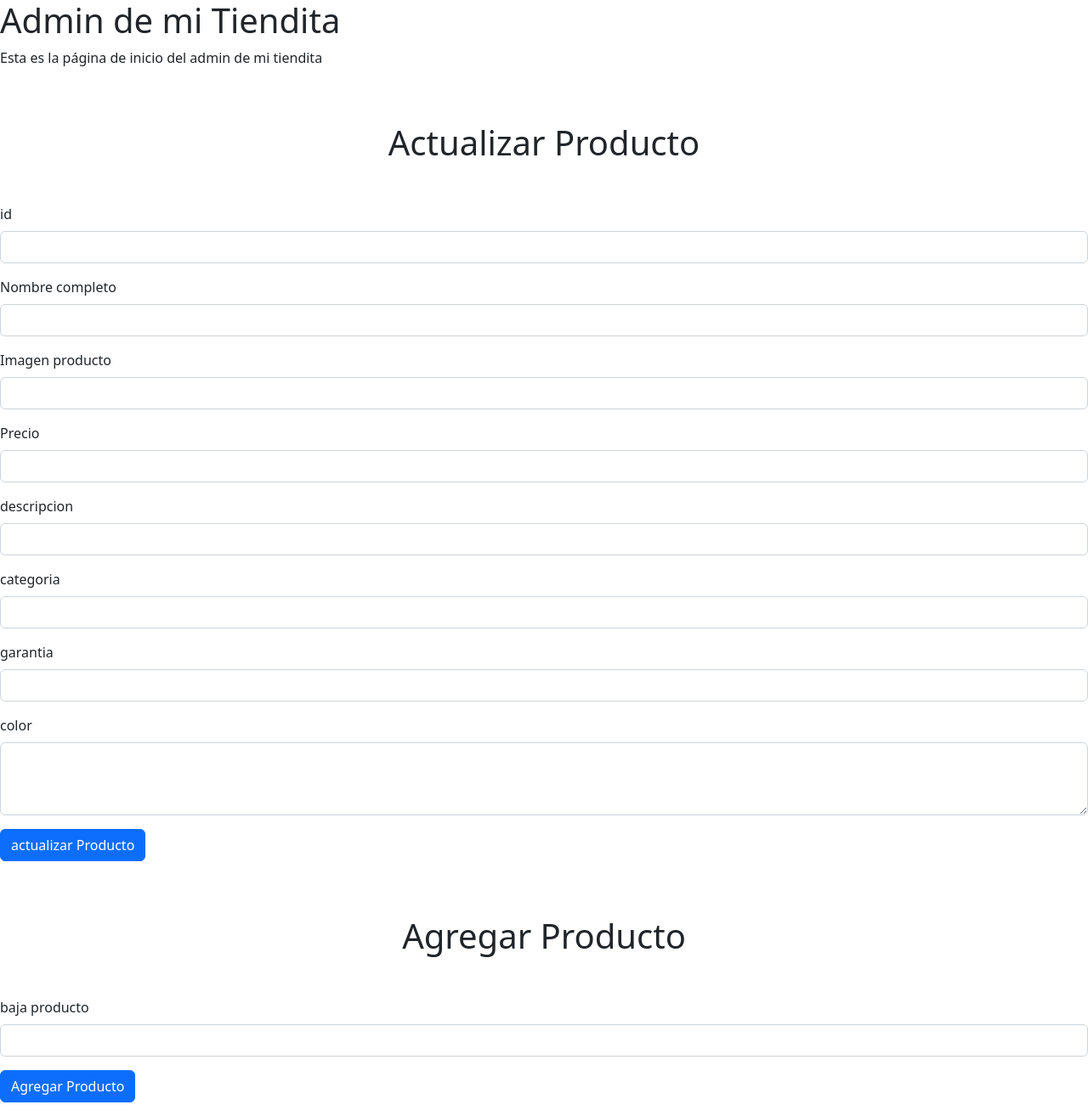
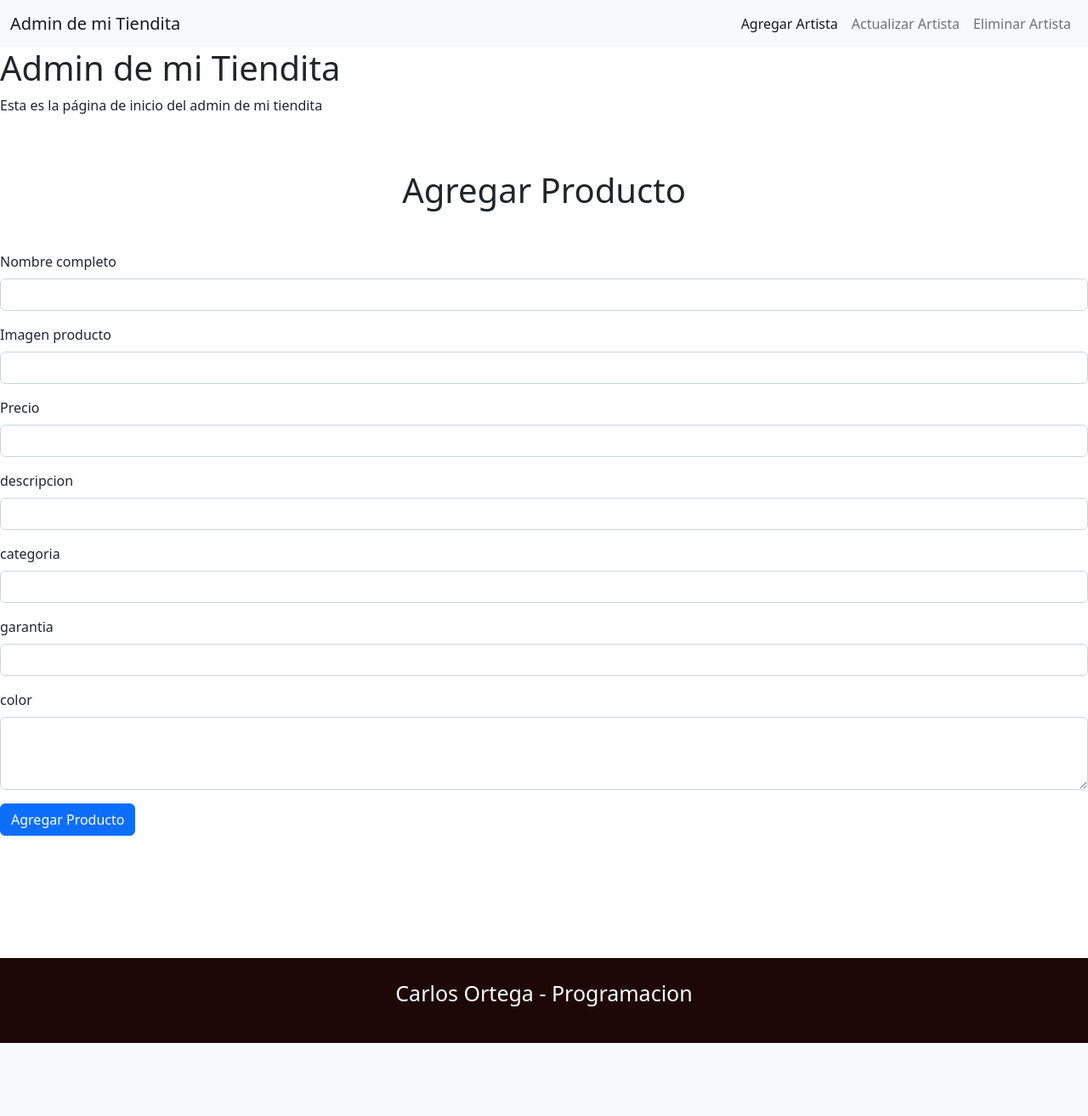
Before and after one commit to Charleta/Tienda_online_TP1, a PHP site: the page made by Trabajo/admin/index.php in a window 1280 px wide. Shown: the whole page at 85% size. After the commit the page ends 1228 px from the top, so only its background shows below. Run offline with PHP 8.4, Linux system fonts and the light colour scheme.

Commit message:
Reacomodo de menus

```diff
--- a/Trabajo/admin/index.php
+++ b/Trabajo/admin/index.php
@@ -1,22 +1,23 @@
-<!DOCTYPE html>
-<html lang="es">
-<head>
-    <meta charset="UTF-8">
-    <meta http-equiv="X-UA-Compatible" content="IE=edge">
-    <meta name="viewport" content="width=device-width, initial-scale=1.0">
-    <title>Admin de mi Tiendita</title>
+<?php
 
-    <link href="https://cdn.jsdelivr.net/npm/bootstrap@5.2.0-beta1/dist/css/bootstrap.min.css" rel="stylesheet" integrity="sha384-0evHe/X+R7YkIZDRvuzKMRqM+OrBnVFBL6DOitfPri4tjfHxaWutUpFmBp4vmVor" crossorigin="anonymous">
+$vista = $_GET['seccion'];
+$method = $_GET['method'];
 
-    <link href="css/styles.css" rel="stylesheet">
-</head>
-<body>
+$vista = $method. "_". $vista;
+
+
+
+$existe = file_exists("views/$vista.php");
+
+$vista_final = $existe ? $vista : '404';
+
+require "./partials/header.php"; ?>
 
 <h1>Admin de mi Tiendita</h1>
 <p>Esta es la página de inicio del admin de mi tiendita</p>
+
+<?php include "views/$vista_final.php" ?>
 <?php
-//require_once 'views/añadir_Producto.php';
-require_once 'views/actualizar_Producto.php';
-require_once 'views/baja_producto.php';
+require_once "../secciones/footer.php";
 ?>
 </body>
--- a/Trabajo/admin/partials/headers.php
+++ b/Trabajo/admin/partials/header.php
@@ -1,4 +1,3 @@
-
 <!DOCTYPE html>
 <html lang="es">
 <head>
@@ -22,13 +21,13 @@
         <div class="collapse navbar-collapse" id="navbarNavDropdown">
             <ul class="navbar-nav ms-auto">
                 <li class="nav-item">
-                    <a class="nav-link active" href="index.php?seccion=producto&method=add">Agregar producto</a>
+                    <a class="nav-link active" href="index.php?seccion=producto&method=añadir">Agregar Artista</a>
                 </li>
                 <li class="nav-item">
-                    <a class="nav-link" href="index.php?seccion=artista&method=update">Actualizar Artista</a>
+                    <a class="nav-link" href="index.php?seccion=producto&method=actualizar">Actualizar Artista</a>
                 </li>
                 <li class="nav-item">
-                    <a class="nav-link" href="index.php?seccion=artista&method=remove">Eliminar Artista</a>
+                    <a class="nav-link" href="index.php?seccion=producto&method=baja">Eliminar Artista</a>
                 </li>
 
             </ul>
```
